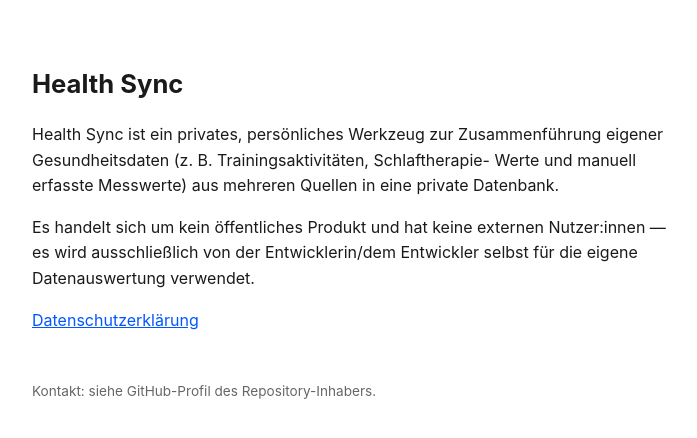
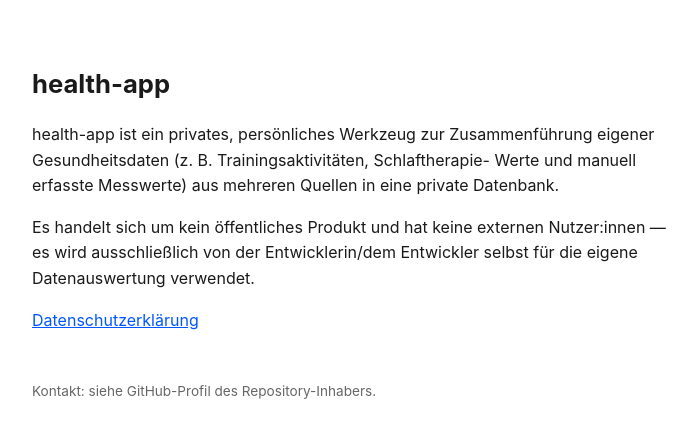
Before and after one commit to grzbielok/health-sync-pages, a plain HTML site: page index.html in a window 1280 px wide. Shown: the whole page, without its empty margins (288-985 px from the left). Drawn offline with Linux system fonts and the light colour scheme.

Commit message:
Namen an OAuth-Consent-Screen-Namen (health-app) anpassen

```diff
--- a/index.html
+++ b/index.html
@@ -3,7 +3,7 @@
 <head>
 <meta charset="utf-8">
 <meta name="viewport" content="width=device-width, initial-scale=1">
-<title>Health Sync</title>
+<title>health-app</title>
 <style>
   body { font-family: -apple-system, BlinkMacSystemFont, "Segoe UI", sans-serif; max-width: 640px; margin: 4rem auto; padding: 0 1.5rem; line-height: 1.6; color: #1a1a1a; }
   h1 { font-size: 1.6rem; }
@@ -12,9 +12,9 @@
 </style>
 </head>
 <body>
-  <h1>Health Sync</h1>
+  <h1>health-app</h1>
   <p>
-    Health Sync ist ein privates, persönliches Werkzeug zur Zusammenführung
+    health-app ist ein privates, persönliches Werkzeug zur Zusammenführung
     eigener Gesundheitsdaten (z.&nbsp;B. Trainingsaktivitäten, Schlaftherapie-
     Werte und manuell erfasste Messwerte) aus mehreren Quellen in eine
     private Datenbank.
```
Also changed, not shown: privacy.html (+2 -2 lines).
